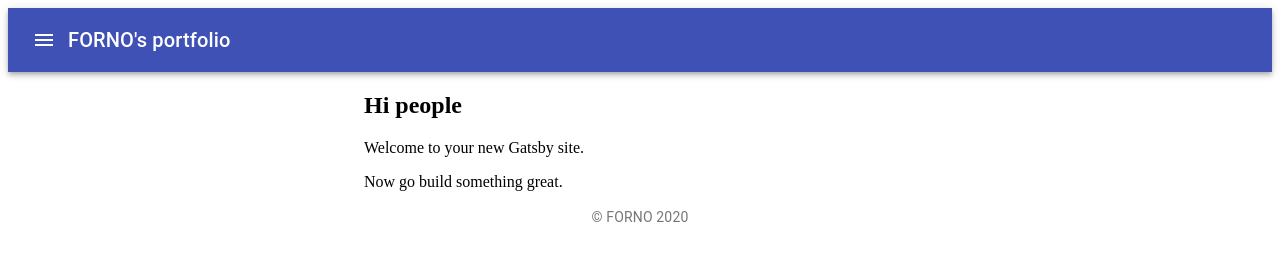
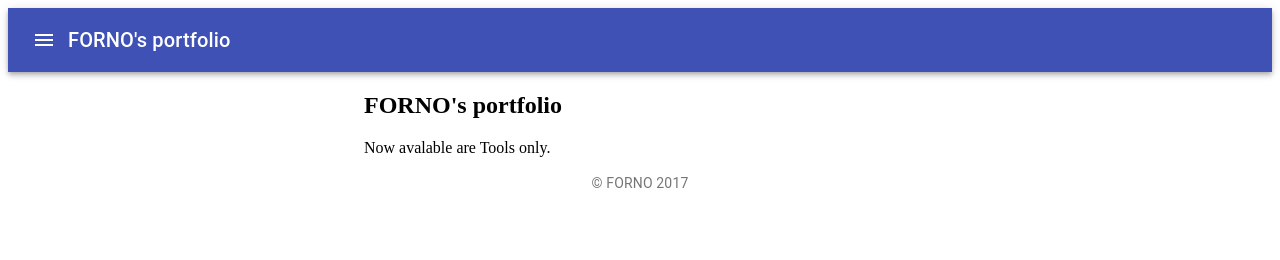
Before and after one commit to forno/source.forno.github.io, a Gatsby site: page / in a window 1280 px wide. Built offline with nearby package versions, Linux system fonts and the light colour scheme; Gatsby itself is replaced by a stand-in of ours.

Commit message:
Update index contents

```diff
--- a/src/pages/index.js
+++ b/src/pages/index.js
@@ -3,10 +3,9 @@ import React from "react";
 import Layout from "../components/layout";
 
 const IndexPage = () => (
-  <Layout pageTitle="Home" createdYear="2020">
-    <h2>Hi people</h2>
-    <p>Welcome to your new Gatsby site.</p>
-    <p>Now go build something great.</p>
+  <Layout pageTitle="Home" createdYear="2017">
+    <h2>FORNO's portfolio</h2>
+    <p>Now avalable are Tools only.</p>
   </Layout>
 );
 
```
